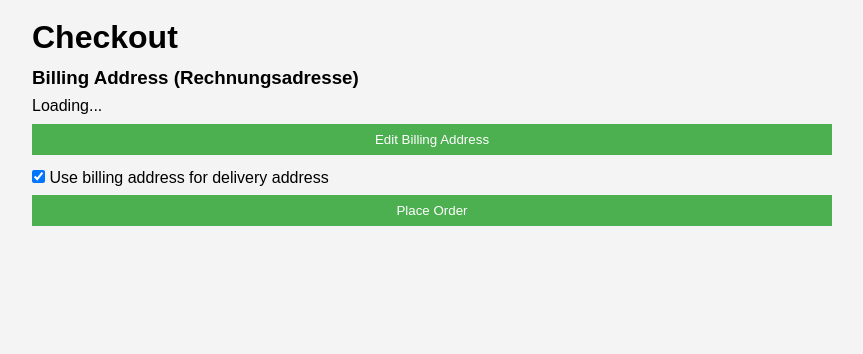
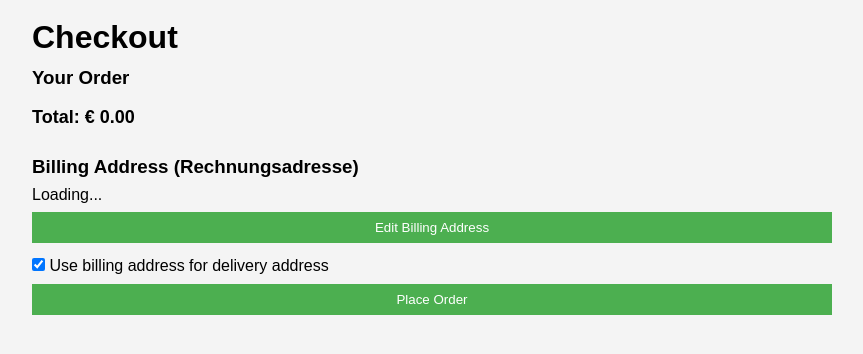
Before and after one commit to t0814524/imse, a Flask app: page /checkout in a window 1280 px wide. Shown: the part 68-422 px from the top of the page, without its empty margins (208-1071 px from the left). Run offline with Flask 3, Linux system fonts and the light colour scheme; the visitor is signed in with stand-in values (Sample User, id 1).

Commit message:
fix checkout, still need to clean it

```diff
--- a/demo/server/templates/checkout.html
+++ b/demo/server/templates/checkout.html
@@ -23,12 +23,6 @@
             font-size: 24px;
             font-weight: bold;
         }
-
-
-
-
-
-
 
         .container {
             max-width: 800px;
@@ -59,6 +53,41 @@
         button:hover {
             background-color: #45a049;
         }
+
+        /* order summary style: */
+
+        /* Order summary styles */
+        .order-summary {
+            margin-bottom: 20px;
+        }
+
+        .order-summary h3 {
+            margin-bottom: 10px;
+        }
+
+        .order-summary ul {
+            list-style-type: none;
+            padding: 0;
+        }
+
+        .order-summary li {
+            display: flex;
+            justify-content: space-between;
+            padding: 5px 0;
+        }
+
+        .order-summary li .name {
+            font-weight: bold;
+        }
+
+        .order-summary li .price {
+            color: #4CAF50;
+        }
+
+        .total-price {
+            font-weight: bold;
+            font-size: 18px;
+        }
     </style>
 </head>
 
@@ -69,6 +98,13 @@
     <div class="container">
         <h1>Checkout</h1>
 
+        <!-- Order Summary -->
+        <div class="order-summary">
+            <h3>Your Order</h3>
+            <ul id="order-items-list"></ul>
+            <p class="total-price" id="total-price">Total: € 0.00</p>
+        </div>
+
         <!-- Billing Address -->
         <div class="address-box" id="billing-address-box">
             <h3>Billing Address (Rechnungsadresse)</h3>
@@ -76,7 +112,6 @@
 
             <button type="button" id="edit-billing-btn">Edit Billing Address</button>
         </div>
-        <main>
 
         <!-- Delivery Address (optional) -->
         <div class="address-box" id="delivery-address-box" style="display: none;">
@@ -105,7 +140,6 @@
 
         <button type="submit" id="place-order-btn">Place Order</button>
     </div>
-    </main>
 
     <script>
         // On page load, fetch the billing address
@@ -115,6 +149,8 @@
                 .then(data => {
                     document.getElementById('billing-address').innerText = `${data.land}, ${data.stadt}, ${data.strasse}, ${data.haus_nr}`;
                 });
+
+            displayOrderItems(); // Display the order items on page load
         };
 
         // Toggle between using billing address or providing a new delivery address
@@ -169,7 +205,6 @@
 
             const cart = JSON.parse(localStorage.getItem("cart")) || []; // get cart from local storage
 
-
             fetch('/checkout', {
                 method: 'POST',
                 headers: { 'Content-Type': 'application/json' },
@@ -177,9 +212,36 @@
                     cart: cart,
                     // liefer_adresse_id: liefer_adresse_id
                 })
-            }).then(res => res.json())
-                .then(data => alert(data.message));
+            }).then(async res => {
+                if (res.ok) {
+                    localStorage.removeItem("cart"); // clear cart after checkout
+                    let data = await res.json()
+                    alert(data.message)
+                }
+            })
         });
+
+        // Function to display the cart items on the checkout page
+        function displayOrderItems() {
+            const cart = JSON.parse(localStorage.getItem("cart")) || [];
+            const orderItemsList = document.getElementById("order-items-list");
+            const totalPriceElem = document.getElementById("total-price");
+
+            let totalPrice = 0;
+            orderItemsList.innerHTML = ""; // Clear the list before adding new items
+
+            cart.forEach(item => {
+                const listItem = document.createElement("li");
+                listItem.innerHTML = `
+                    <span class="name">${item.artikel_name} - € ${(item.price_in_cents / 100).toFixed(2)} x ${item.quantity}</span>
+                    <span class="price">€ ${((item.price_in_cents * item.quantity) / 100).toFixed(2)}</span>
+                `;
+                orderItemsList.appendChild(listItem);
+                totalPrice += (item.price_in_cents * item.quantity);
+            });
+
+            totalPriceElem.textContent = `Total: € ${(totalPrice / 100).toFixed(2)}`;
+        }
     </script>
 
 </body>
```
Lines whose indentation alone changed are shown as unchanged.
